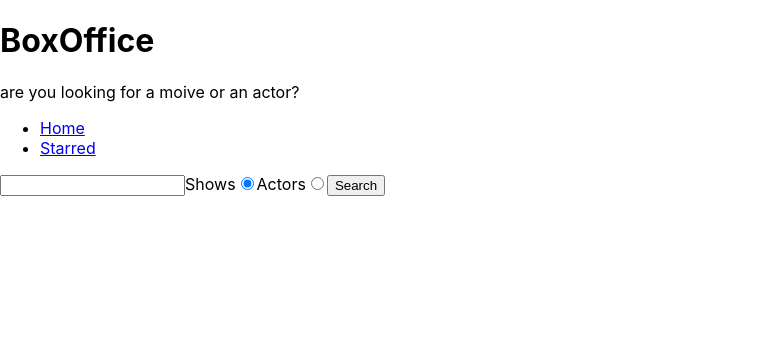
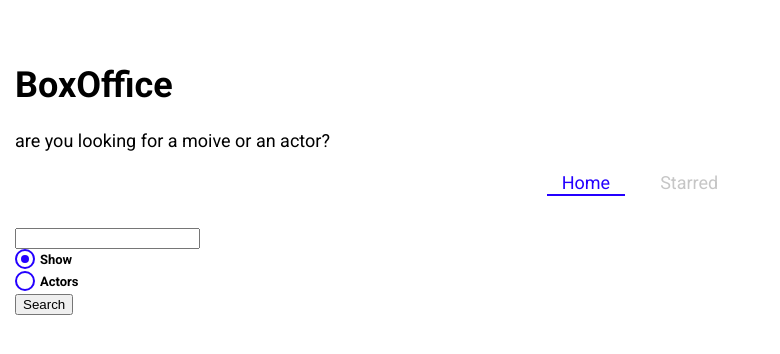
Before and after one commit to 16achint/box-office-App, a React (Create React App) app: page / in a window 1280 px wide. Shown: the top 354 px of the page, without its empty margins (0-780 px from the left). Built offline with nearby package versions, Linux system fonts and the light colour scheme.

Commit message:
installed style components, Create global theme with sc. created customRadio. use NavLink from react-router to style active link

```diff
--- a/package.json
+++ b/package.json
@@ -8,6 +8,7 @@
     "react-dom": "^18.2.0",
     "react-router-dom": "^6.14.1",
     "react-scripts": "5.0.1",
+    "styled-components": "^6.0.4",
     "web-vitals": "^2.1.4",
     "workbox-background-sync": "^6.6.0",
     "workbox-broadcast-update": "^6.6.0",
--- a/public/index.html
+++ b/public/index.html
@@ -1,11 +1,14 @@
-<!DOCTYPE html>
+<!doctype html>
 <html lang="en">
   <head>
     <meta charset="utf-8" />
     <link rel="icon" href="%PUBLIC_URL%/favicon.ico" />
     <meta name="viewport" content="width=device-width, initial-scale=1" />
     <meta name="theme-color" content="#000000" />
-    <meta name="description" content="Web site created using create-react-app" />
+    <meta
+      name="description"
+      content="Web site created using create-react-app"
+    />
     <link rel="apple-touch-icon" href="%PUBLIC_URL%/logo192.png" />
     <!--
       manifest.json provides metadata used when your web app is installed on a
@@ -21,7 +24,11 @@
       work correctly both with client-side routing and a non-root public URL.
       Learn how to configure a non-root public URL by running `npm run build`.
     -->
-    <title>React App</title>
+    <link
+      href="https://fonts.googleapis.com/css?family=Roboto:300,400,700,&display=swap"
+      rel="stylesheet"
+    />
+    <title>Box Office</title>
   </head>
   <body>
     <noscript>You need to enable JavaScript to run this app.</noscript>
--- a/src/App.jsx
+++ b/src/App.jsx
@@ -4,11 +4,13 @@ import Home from './pages/Home';
 import Starred from './pages/Starred';
 import MainLayout from './components/MainLayout';
 import Show from './pages/Show';
+import { GlobalTheme } from './theme';
 const queryClient = new QueryClient();
 function App() {
   return (
     <div>
       <QueryClientProvider client={queryClient}>
+        <GlobalTheme>
           <BrowserRouter>
             <Routes>
               <Route element={<MainLayout />}>
@@ -19,6 +21,7 @@ function App() {
               <Route path="/show/:showId" element={<Show />} />
             </Routes>
           </BrowserRouter>
+        </GlobalTheme>
       </QueryClientProvider>
     </div>
   );
--- /dev/null
+++ b/src/components/CustomRadio.jsx
@@ -0,0 +1,58 @@
+import { styled } from 'styled-components';
+
+const CustomRadio = ({ label, ...inputProps }) => {
+  return (
+    <StyledRadio>
+      {label}
+      <input {...inputProps} type="radio" />
+      <span />
+    </StyledRadio>
+  );
+};
+export default CustomRadio;
+
+const StyledRadio = styled.label`
+  display: block;
+  position: relative;
+  padding-left: 25px;
+  cursor: pointer;
+  font-size: 13px;
+  user-select: none;
+  font-weight: 700;
+  line-height: 1.65;
+  input {
+    position: absolute;
+    opacity: 0;
+    cursor: pointer;
+  }
+  span {
+    position: absolute;
+    top: 0;
+    left: 0;
+    height: 16px;
+    width: 16px;
+    background-color: #fff;
+    border: 2px solid ${({ theme }) => theme.mainColors.blue};
+    border-radius: 50%;
+  }
+  input:checked ~ span {
+    background-color: #fff;
+    border: 2px solid ${({ theme }) => theme.mainColors.blue};
+  }
+  span:after {
+    content: '';
+    position: absolute;
+    display: none;
+  }
+  input:checked ~ span:after {
+    display: block;
+  }
+  span:after {
+    top: 4px;
+    left: 4px;
+    width: 8px;
+    height: 8px;
+    border-radius: 50%;
+    background: ${({ theme }) => theme.mainColors.blue};
+  }
+`;
--- a/src/components/Navs.jsx
+++ b/src/components/Navs.jsx
@@ -1,4 +1,5 @@
-import { Link } from 'react-router-dom';
+import { NavLink } from 'react-router-dom';
+import { styled } from 'styled-components';
 export default function Navs() {
   const LINKS = [
     {
@@ -12,13 +13,55 @@ export default function Navs() {
   ];
   return (
     <div>
-      <ul>
+      <NavList>
         {LINKS.map(item => (
           <li key={item.to}>
-            <Link to={item.to}>{item.text}</Link>
+            <LinkStyled to={item.to}>{item.text}</LinkStyled>
           </li>
         ))}
-      </ul>
+      </NavList>
     </div>
   );
 }
+
+const NavList = styled.ul`
+  display: flex;
+  justify-content: center;
+  list-style: none;
+  margin: 0 0 30px;
+  padding: 0;
+  li {
+    margin: 0 10px;
+  }
+`;
+
+const LinkStyled = styled(NavLink)`
+  display: block;
+  padding: 3px 15px;
+  position: relative;
+  text-decoration: none;
+  color: ${({ theme }) => theme.mainColors.gray};
+  &.active {
+    color: ${({ theme }) => theme.mainColors.blue};
+    &:after {
+      content: '';
+      position: absolute;
+      display: block;
+      height: 2px;
+      left: 0%;
+      bottom: 0;
+      background-color: ${({ theme }) => theme.mainColors.blue};
+      animation: slide-in 0.3s ease-in forwards;
+      @keyframes slide-in {
+        from {
+          left: 50%;
+          width: 0;
+        }
+        to {
+          left: 0%;
+          width: 100%;
+        }
+      }
+    }
+  }
+`;
--- a/src/components/SearchForm.jsx
+++ b/src/components/SearchForm.jsx
@@ -1,5 +1,6 @@
 import { useState } from 'react';
 import { useSearchstr } from '../lib/useSearchStr';
+import CustomRadio from './CustomRadio';
 const SearchForm = ({ onSearch }) => {
   const [SearchStr, setSearchStr] = useSearchstr();
   const [searchOption, setSearchOption] = useState('shows');
@@ -24,26 +25,23 @@ const SearchForm = ({ onSearch }) => {
   return (
     <form onSubmit={onSubmit}>
       <input type="text" value={SearchStr} onChange={onSearchInputChange} />
-      <label>
-        Shows
-        <input
-          type="radio"
+
+      <CustomRadio
+        label="Show"
         name="search-option"
         value="shows"
         checked={searchOption === 'shows'}
         onChange={onRadioChanged}
       />
-      </label>
-      <label>
-        Actors
-        <input
-          type="radio"
+
+      <CustomRadio
+        label="Actors"
         name="search-option"
         value="actors"
         checked={searchOption === 'actors'}
         onChange={onRadioChanged}
       />
-      </label>
+
       <button type="submit">Search</button>
     </form>
   );
--- a/src/index.css
+++ /dev/null
@@ -1,13 +0,0 @@
-body {
-  margin: 0;
-  font-family: -apple-system, BlinkMacSystemFont, 'Segoe UI', 'Roboto', 'Oxygen',
-    'Ubuntu', 'Cantarell', 'Fira Sans', 'Droid Sans', 'Helvetica Neue',
-    sans-serif;
-  -webkit-font-smoothing: antialiased;
-  -moz-osx-font-smoothing: grayscale;
-}
-
-code {
-  font-family: source-code-pro, Menlo, Monaco, Consolas, 'Courier New',
-    monospace;
-}
--- a/src/index.jsx
+++ b/src/index.jsx
@@ -1,6 +1,5 @@
 import React from 'react';
 import ReactDOM from 'react-dom/client';
-import './index.css';
 import App from './App';
 import * as serviceWorkerRegistration from './serviceWorkerRegistration';
 import reportWebVitals from './reportWebVitals';
--- /dev/null
+++ b/src/theme.jsx
@@ -0,0 +1,29 @@
+import { ThemeProvider, createGlobalStyle } from 'styled-components';
+const theme = {
+  fontFamily: 'Roboto, sans-serif',
+  mainColors: {
+    blue: '#2400ff',
+    gray: '#c6c6c6',
+    dark: '#353535',
+  },
+};
+
+const GlobalStyles = createGlobalStyle`
+  body {
+    font-family: ${({ theme }) => theme.fontFamily};
+    font-size: 18px;
+    margin: 0;
+    padding-top: 40px;
+    padding-left: 15px;
+    padding-right: 15px;
+  }
+`;
+
+export const GlobalTheme = ({ children }) => {
+  return (
+    <ThemeProvider theme={theme}>
+      <GlobalStyles />
+      {children}
+    </ThemeProvider>
+  );
+};
```
Also changed, not shown: 1 other file (tests, documents, lock files or other folders). Lines whose indentation alone changed are shown as unchanged.
